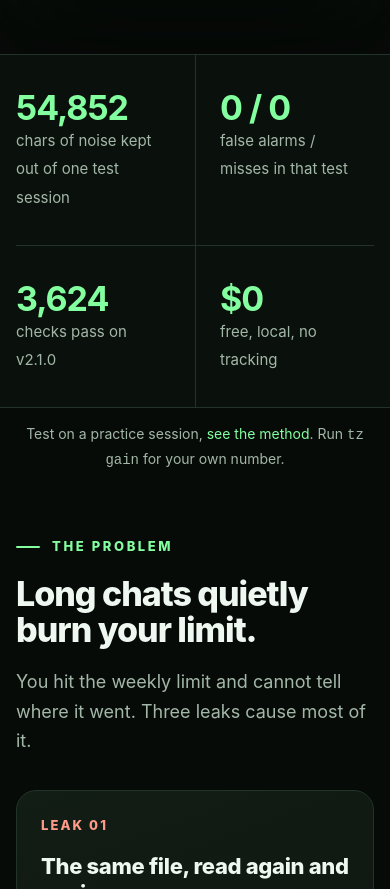
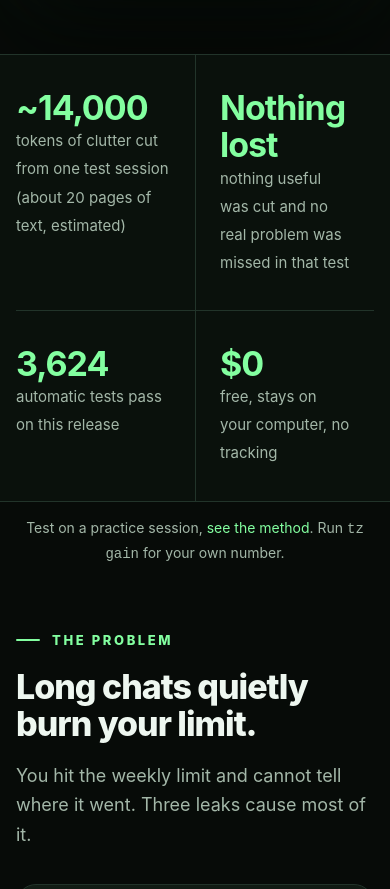
Before and after one commit to rishavm713-create/token-zombie, a website: page docs/index.html in a window 390 px wide. Shown: the part 1215-2104 px from the top of the page. Drawn offline with Linux system fonts and the light colour scheme.

Commit message:
site: plain-words strip, full 69 list (#26)
* site: 69-list compact, two columns on phones, collapsed behind one button

Co-Authored-By: Claude Sonnet 5.5 <noreply@anthropic.com>

* site: results strip in plain words for non-developers

Co-Authored-By: Claude Sonnet 5.5 <noreply@anthropic.com>

* Revert "site: 69-list compact, two columns on phones, collapsed behind one button"

This reverts commit b9d07bfc39fce9f69ae48e85d655f328002e955c.

---------

Co-authored-by: Rishav <mac@macs-MacBook-Air.local>
Co-authored-by: Claude Sonnet 5.5 <noreply@anthropic.com>

```diff
--- a/docs/index.html
+++ b/docs/index.html
@@ -195,10 +195,10 @@ section{padding:64px 0}.hero{padding:44px 0 56px}.head{margin-bottom:34px}
 </div></header>
 
 <div class="stats"><div class="wrap">
-<div class="stat rv"><b>54,852</b><span>chars of noise kept out of one test session</span></div>
-<div class="stat rv" style="--i:1"><b>0 / 0</b><span>false alarms / misses in that test</span></div>
-<div class="stat rv" style="--i:2"><b>3,624</b><span>checks pass on v2.1.0</span></div>
-<div class="stat rv" style="--i:3"><b>$0</b><span>free, local, no tracking</span></div>
+<div class="stat rv"><b>~14,000</b><span>tokens of clutter cut from one test session (about 20 pages of text, estimated)</span></div>
+<div class="stat rv" style="--i:1"><b>Nothing lost</b><span>nothing useful was cut and no real problem was missed in that test</span></div>
+<div class="stat rv" style="--i:2"><b>3,624</b><span>automatic tests pass on this release</span></div>
+<div class="stat rv" style="--i:3"><b>$0</b><span>free, stays on your computer, no tracking</span></div>
 </div></div>
 <p class="rv" style="text-align:center;color:var(--muted);font-size:14px;margin:14px 16px 0">Test on a practice session, <a href="https://github.com/rishavm713-create/token-zombie/blob/main/docs/bench/matrix-2026-11-25.md">see the method</a>. Run <code>tz gain</code> for your own number.</p>
 
```
